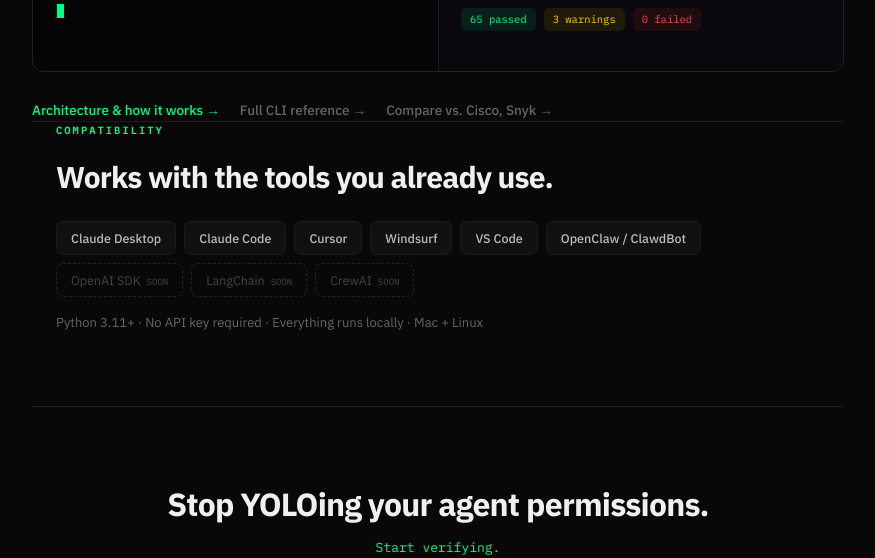
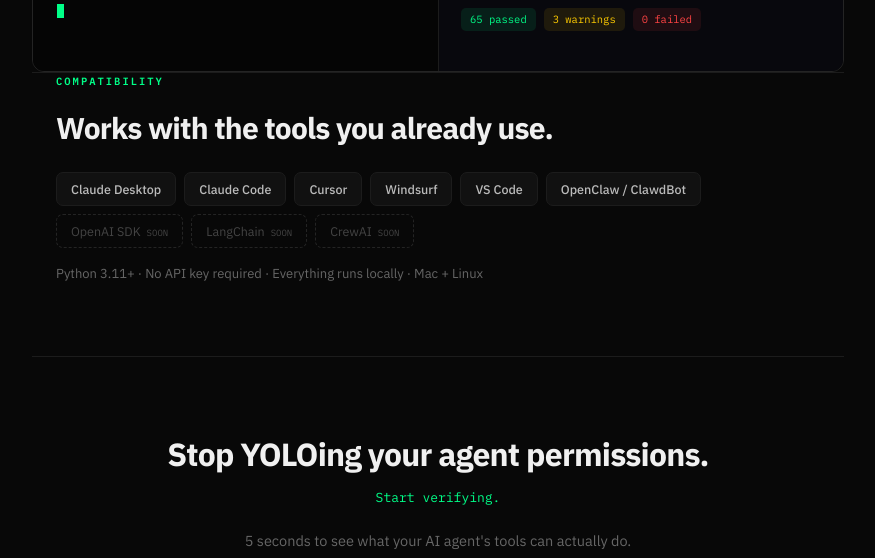
Before and after one commit to averyfoote/agent, a plain HTML site: page docs/Site/index.html in a window 1280 px wide. Shown: the part 5497-6055 px from the top of the page, without its empty margins (202-1077 px from the left). Drawn offline with Linux system fonts and the light colour scheme.

Commit message:
remove stray nav links below lifecycle panels

```diff
--- a/docs/Site/index.html
+++ b/docs/Site/index.html
@@ -648,11 +648,6 @@
     </div>
   </div>
 
-  <div style="margin-top:28px;display:flex;gap:20px;flex-wrap:wrap">
-    <a href="how-it-works.html" style="font-size:13.5px;color:var(--green);font-weight:500">Architecture & how it works →</a>
-    <a href="docs.html" style="font-size:13.5px;color:var(--muted);font-weight:500">Full CLI reference →</a>
-    <a href="compare.html" style="font-size:13.5px;color:var(--muted);font-weight:500">Compare vs. Cisco, Snyk →</a>
-  </div>
 </div>
 
 <!-- COMPAT -->
```
